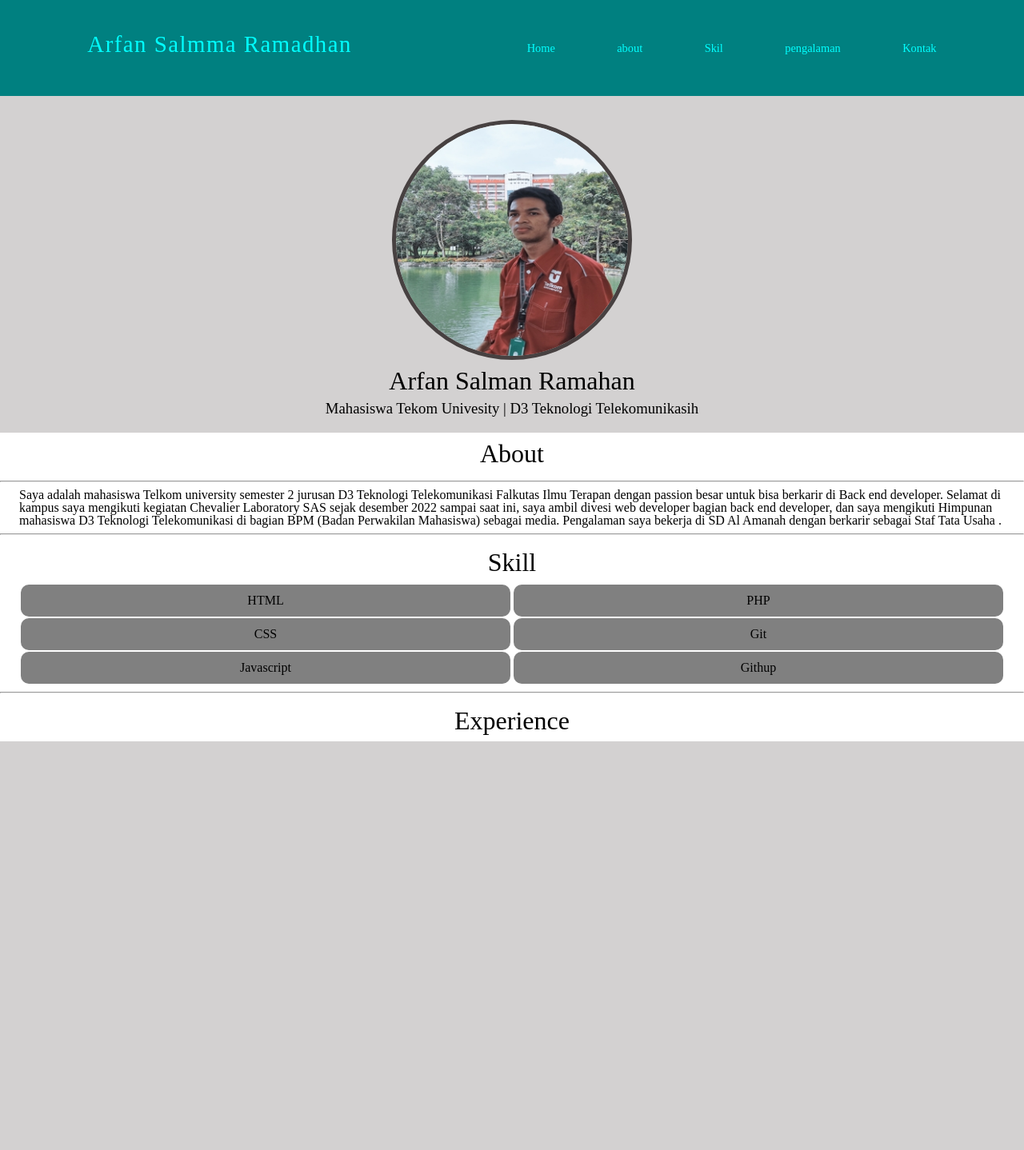
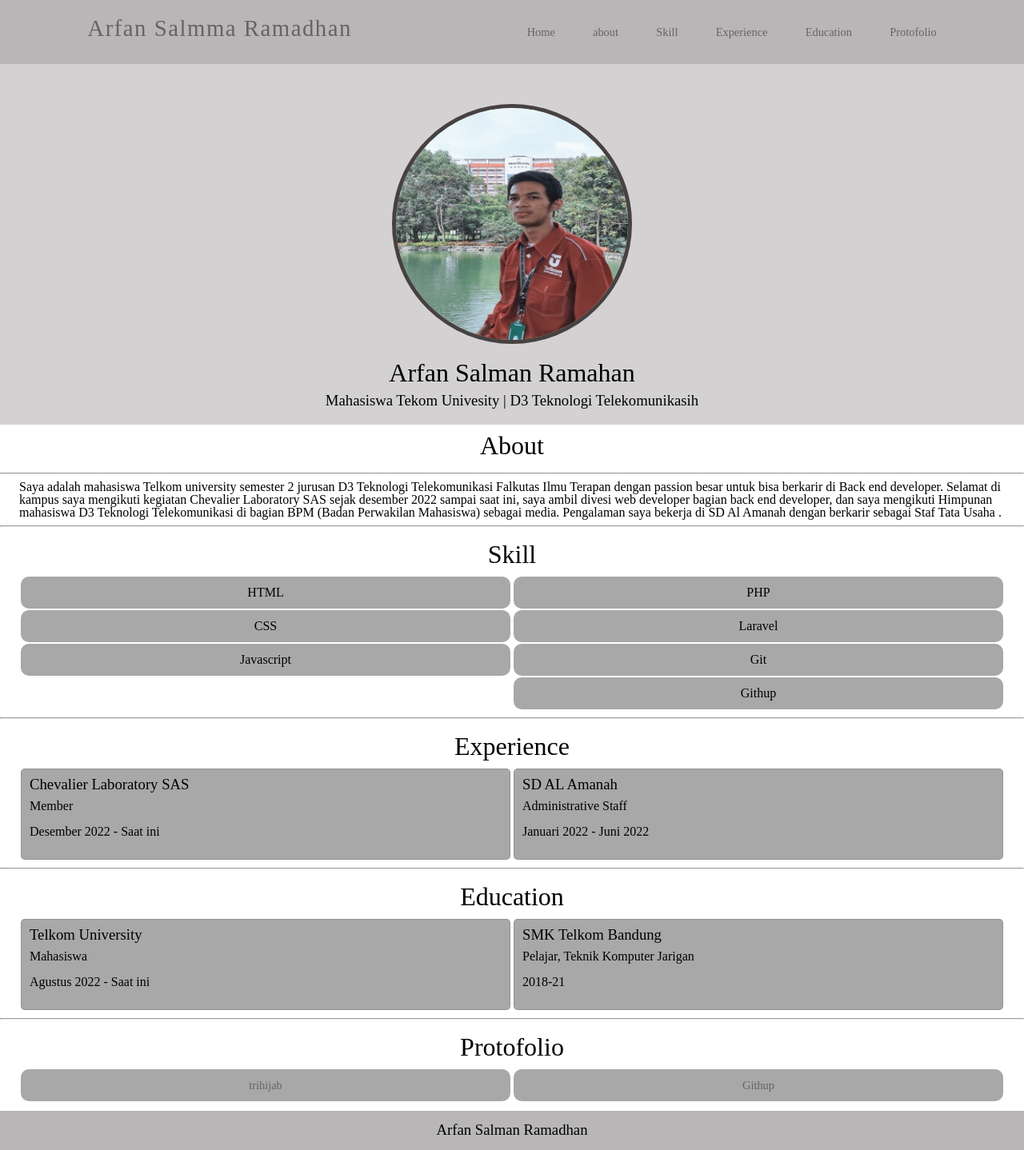
Before and after one commit to Arfansalmanramadhan/Praktikum-bengpro2, a PHP site: page / in a window 1280 px wide. Shown: the whole page at 80% size. Before the commit the page ends 927 px from the top, so only its background shows below. Run offline with PHP 8.4, Linux system fonts and the light colour scheme.

Commit message:
membuat experience, education protofolio dan footer

```diff
--- a/dosen/Arfan-tugas2-bengpro/css/css.css
+++ b/dosen/Arfan-tugas2-bengpro/css/css.css
@@ -9,10 +9,10 @@
     left: 0;
     right: 0;
     top: 0;
-    background-color: teal;
-    color: aqua;
+    background-color: rgb(184, 182, 182);
+    color: rgb(104, 99, 99);
     z-index: 999;
-    height: 15vh;
+    height: 10vh;
 }
 .nama{
     font-size: 0.9em;
@@ -25,16 +25,16 @@
     justify-content: space-between;
 }
 .nav ul li a {
-    color: aqua;
+    color: rgb(104, 99, 99);
     text-decoration: none;
     font-size: 0.9em;
 }
 .nav ul li a:hover {
-    color:rgb(12, 47, 245);
+    color:rgb(81, 81, 82);
 
 }
 .nav ul li a:visited {
-    color:aqua;
+    color:rgb(104, 99, 99);
 
 }
 /* Membuat navbar */
@@ -43,7 +43,7 @@
     padding-top: 140px;
     background-color: rgb(211, 209, 209);
     /* width: 50%; */
-    max-height:100vh;
+    max-height:90vh;
     z-index: 99;
 }
 .img {
@@ -51,14 +51,13 @@
     justify-content: center;
     align-items: center;
     width: 100%;
+    margin-bottom: 30px;
 }
 .img img {
     border-radius: 50%;
-    margin: 10px 0;
+    margin: -10px 0;
     border: solid 5px rgb(71, 65, 65);
-    /* width: 50%; */
     height: 300px;
-    /* object-fit: cover; */
     object-position: bottom;
 
 }
@@ -90,14 +89,59 @@ h3 {
     text-align: center;
     padding-top: 10px;
 }
+/* membuat list */
 .list li{
     padding: 0.75em 0.375em;
-    background-color: gray;
+    background-color: rgb(168, 168, 168);;
     text-align: center;
     margin: 2px;
     border-radius: 10px;
 }
+.list  li a {
+    color: rgb(104, 99, 99);
+    text-decoration: none;
+    font-size: 0.9em;
+}
+.list  li a:hover {
+    color:rgb(81, 81, 82);
 
+}
+.list  li a:visited {
+    color:rgb(104, 99, 99);
+
+}
+/* membuat card */
+.card {
+    position: relative;
+    display: flex;
+    /* max-width: 300px; */
+    max-height: 300px;
+    flex-direction: column;
+    background-color: rgb(168, 168, 168);
+    border: 1px solid rgba(0, 0, 0, 0.125);
+    margin: 2px;
+    border-radius: 5px;
+    padding: 10px;
+}
+.card-judul{
+    display: block;
+    font-size: 1.17em;
+    margin-bottom: 0.5em;
+}
+.waktu {
+    font-size: 1em;
+    margin-top: 0;
+    margin-bottom: 1em;
+}
+.footer {
+    margin-top: 10px;
+    display: flex;
+    justify-content: center;
+    align-items: center;
+    text-align: center;
+    background-color: rgb(184, 182, 182)  ;
+    padding: 15px;
+}
 /* ukuran desktop */
 @media screen and (max-width:992px) {
     .nav ul {
--- a/dosen/Arfan-tugas2-bengpro/index.html
+++ b/dosen/Arfan-tugas2-bengpro/index.html
@@ -17,16 +17,17 @@
             <h1>Arfan Salmma Ramadhan</h1>
         </section>
         <ul>
-            <li><a href="#">Home</a></li>
-            <li><a href="#">about</a></li>
-            <li><a href="#">Skil</a></li>
-            <li><a href="#">pengalaman</a></li>
-            <li><a href="#">Kontak</a></li>
+            <li><a href="#home">Home</a></li>
+            <li><a href="#about">about</a></li>
+            <li><a href="#skill">Skill</a></li>
+            <li><a href="#experience">Experience</a></li>
+            <li><a href="#education">Education</a></li>
+            <li><a href="#protofolia">Protofolio</a></li>
         </ul>
     </nav>
     <!-- akhir navbar -->
     <!-- jumbotron -->
-    <header class="header">
+    <header class="header" id="home">
         <article class="img"><img src="img/1.jpg" alt="Arfan Salman Ramadhan" srcset=""></article>
         <article class="tesx">
             <h1>Arfan Salman Ramahan</h1>
@@ -36,7 +37,7 @@
     <!-- akhir jumbotron -->
     <!-- About -->
     <main class="main">
-        <section class="row">
+        <section class="row" id="about">
             <section class="col">
                 <h1 class="h1">About</h1>
             </section>
@@ -56,7 +57,8 @@
             </section>
         </section>
         <hr>
-        <section class="row">
+        <!-- Skill -->
+        <section class="row" id="skill">
             <section class="col">
                 <h1 class="h1">Skill</h1>
             </section>
@@ -72,22 +74,83 @@
             <section class="col md-2">
                 <ul class="list">
                     <li>PHP</li>
+                    <li>Laravel</li>
                     <li>Git</li>
                     <li>Githup</li>
                 </ul>
             </section>
         </section>
         <hr>
-        <section class="row">
+        <!-- Experience -->
+        <section class="row" id="experience">
             <section class="col">
                 <h1 class="h1">Experience</h1>
             </section>
         </section>
         <section class="row">
-            <sectiion class="col"></sectiion>
+            <sectiion class="col md-2">
+                <section class="card">
+                    <h3 class="card-judul">Chevalier Laboratory SAS</h3>
+                    <h4 class="waktu">Member</h4>
+                    <h4 class="waktu">Desember 2022 - Saat ini</h4>
+                </section>
+            </sectiion>
+            <sectiion class="col md-2">
+                <section class="card">
+                    <h3 class="card-judul">SD AL Amanah </h3>
+                    <h4 class="waktu">Administrative Staff</h4>
+                    <h4 class="waktu">Januari 2022 - Juni 2022</h4>
+                </section>
+            </sectiion>
         </section>
+        <hr>
+        <!-- Education -->
+        <section class="row" id="education">
+            <section class="col">
+                <h1 class="h1">Education</h1>
+            </section>
+        </section>
+        <section class="row">
+            <sectiion class="col md-2">
+                <section class="card">
+                    <h3 class="card-judul">Telkom University</h3>
+                    <h4 class="waktu">Mahasiswa</h4>
+                    <h4 class="waktu">Agustus 2022 - Saat ini</h4>
+                </section>
+            </sectiion>
+            <sectiion class="col md-2">
+                <section class="card">
+                    <h3 class="card-judul">SMK Telkom Bandung</h3>
+                    <h4 class="waktu">Pelajar, Teknik Komputer Jarigan</h4>
+                    <h4 class="waktu">2018-21</h4>
+                </section>
+            </sectiion>
+        </section>
+        <hr>
+        <!-- Protofolio -->
+        <section class="row" id="protofolia">
+            <section class="col">
+                <h1 class="h1">Protofolio</h1>
+            </section>
+        </section>
+        <sectioon class="row">
+            <section class="col">
+                <ul class="list">
+                    <li><a href="http://trihijab.rf.gd/" target="_blank">trihijab</a></li>
+                </ul>
+            </section>
+            <section class="col">
+                <ul class="list">
+                    <li><a href="https://github.com/Arfansalmanramadhan" target="_blank">Githup</a></li>
+                </ul>
+            </section>
+        </sectioon>
     </main>
+    <footer class="footer">
 
+        <h3 class="h3">Arfan Salman Ramadhan</h3>
+
+    </footer>
 </body>
 
 </html>
```
